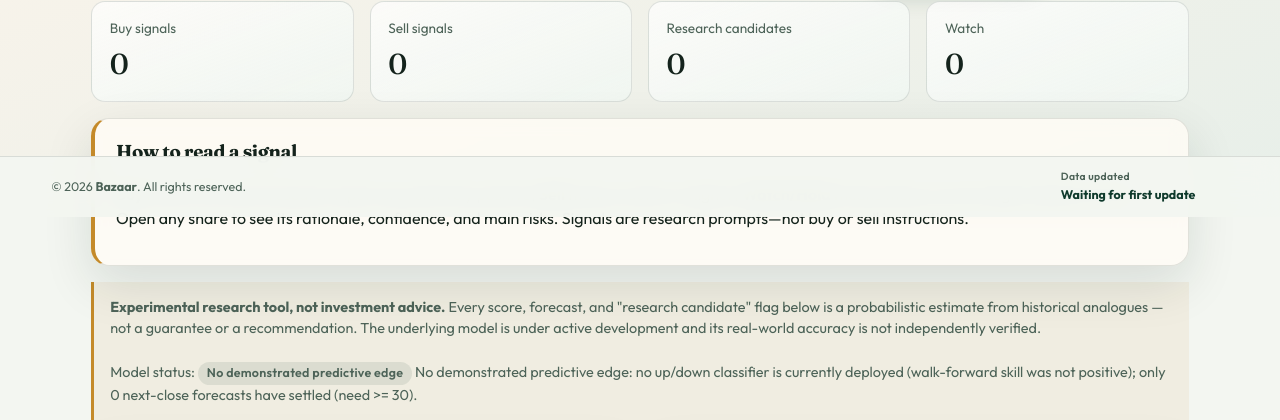
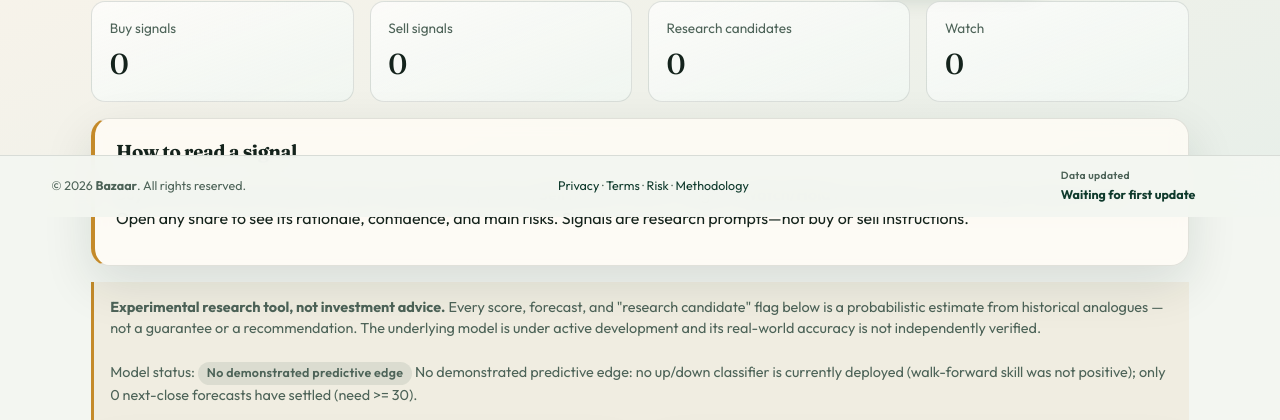
Before and after one commit to istiaque-bn/bazaar-market-analyzer, a Django app: page /dashboard/ in a window 1280 px wide. Shown: the part 583-1003 px from the top of the page. Run offline with Django 5.2, Linux system fonts and the light colour scheme; the visitor is signed in with stand-in values (Sample User, id 1); data comes from the database, SQL or seed files in the repository; data that the repository does not hold is empty; parts of the project's set-up code (start-up, migrations or seed data) failed here and were passed over.

Commit message:
Add public legal disclosures

```diff
--- a/market/urls.py
+++ b/market/urls.py
@@ -3,6 +3,7 @@ from django.urls import path
 from market import views
 
 urlpatterns = [
+    path("legal/<slug:slug>/", views.legal_page, name="legal_page"),
     path("", views.home, name="home"),
     path("dashboard/", views.dashboard, name="dashboard"),
     path("stocks/", views.stock_list, name="stock_list"),
--- a/market/views.py
+++ b/market/views.py
@@ -3,7 +3,7 @@ from django.contrib.auth.decorators import login_required
 from django.core.paginator import Paginator
 from django.db import transaction
 from django.db.models import Q
-from django.http import HttpResponse, JsonResponse
+from django.http import Http404, HttpResponse, JsonResponse
 from django.shortcuts import get_object_or_404, redirect, render
 from django.utils import timezone
 from django.views.decorators.http import require_POST
@@ -33,6 +33,24 @@ from market.views_dashboard import _dashboard_health_issue, dashboard, home  # n
 from market.portfolio_access import owned_portfolio as _owned_portfolio
 from notifications.forms import AlertRuleForm
 from notifications.models import Alert, AlertRule
+
+
+LEGAL_PAGES = {
+    "privacy": ("Privacy Policy", "Stock Bazaar collects only the account, portfolio, watchlist, feedback, and notification information needed to operate the service. We do not sell personal information. Contact stockbazex@gmail.com to request access, correction, or deletion, subject to legal and security retention needs."),
+    "terms": ("Terms of Service", "Stock Bazaar is an educational market-analysis service operated by Stock Monitoring. It does not provide brokerage, order execution, custody, or personalised investment advice. You remain solely responsible for investment decisions and compliance with applicable law."),
+    "risk": ("Risk Disclosure", "Capital-market investing can result in partial or total loss. Prices, forecasts, research signals, backtests, and model outputs are uncertain and may be wrong. Past performance, historical analysis, and simulated results do not guarantee future results."),
+    "conflicts": ("Conflict-of-Interest Disclosure", "Stock Bazaar does not execute trades or hold customer securities. If an operator, contributor, or affiliate has a material interest in a covered security or receives compensation connected to coverage, that conflict should be disclosed before publication."),
+    "methodology": ("Model Methodology", "Bazaar combines historical market data with technical indicators, historical analogues, and experimental machine-learning models. Models are evaluated against simpler baselines and may be disabled when live evidence is weak. Outputs are research estimates, not recommendations."),
+    "refunds": ("Refund Policy", "No paid plans or payment collection are currently active. Refunds are therefore not applicable. Any future paid product will publish its price, eligibility, cancellation, and refund terms before payment is accepted."),
+    "data": ("Market Data and Licensing Notice", "DSE/CSE data may be delayed, incomplete, or subject to source terms. Stock Bazaar is not affiliated with DSE, CSE, or BSEC. Before commercial redistribution or real-time data claims, Stock Bazaar must obtain the required written permissions or licences from the relevant exchange/data provider."),
+}
+
+
+def legal_page(request, slug):
+    page = LEGAL_PAGES.get(slug)
+    if page is None:
+        raise Http404("Policy page not found.")
+    return render(request, "market/legal.html", {"title": page[0], "body": page[1]})
 
 
 @admin_required
--- a/static/css/bazaar.css
+++ b/static/css/bazaar.css
@@ -605,6 +605,7 @@ body.nav-open { overflow: hidden; }
   left: 0;
   min-height: 3.8rem;
   display: flex;
+  flex-wrap: nowrap;
   align-items: center;
   justify-content: space-between;
   gap: 1rem;
@@ -616,11 +617,13 @@ body.nav-open { overflow: hidden; }
   font-size: .78rem;
 }
 .footer-copyright { margin: 0; }
-.footer-data-freshness {
+.site-footer .footer-data-freshness {
+  flex: 0 0 auto;
   min-width: 10.5rem;
   padding: .2rem 0;
   border: 0;
   background: transparent;
+  border-radius: 0;
 }
 @media (max-width: 600px) {
   .main { padding-bottom: 7.8rem; }
--- a/templates/base.html
+++ b/templates/base.html
@@ -9,7 +9,7 @@
   <link rel="preconnect" href="https://fonts.googleapis.com">
   <link rel="preconnect" href="https://fonts.gstatic.com" crossorigin>
   <link href="https://fonts.googleapis.com/css2?family=Fraunces:opsz,wght@9..144,500;9..144,700&family=Outfit:wght@300;400;500;600;700&display=swap" rel="stylesheet">
-  <link rel="stylesheet" href="/static/css/bazaar.css">
+  <link rel="stylesheet" href="/static/css/bazaar.css?v=footer-20260815">
   {% block extra_head %}{% endblock %}
 </head>
 <body>
@@ -237,6 +237,7 @@
 
   <footer class="site-footer">
     <p class="footer-copyright">© {% now "Y" %} <strong>Bazaar</strong>. {% translate "All rights reserved." %}</p>
+    <p class="footer-legal"><a href="{% url 'legal_page' 'privacy' %}">Privacy</a> · <a href="{% url 'legal_page' 'terms' %}">Terms</a> · <a href="{% url 'legal_page' 'risk' %}">Risk</a> · <a href="{% url 'legal_page' 'methodology' %}">Methodology</a></p>
     {% if user.is_authenticated %}
       <div class="market-data-freshness footer-data-freshness" title="Time of the most recent successful market-data fetch">
         <span class="market-data-freshness-label">{% translate "Data updated" %}</span>
--- /dev/null
+++ b/templates/market/legal.html
@@ -0,0 +1,5 @@
+{% extends "base.html" %}
+{% block title %}{{ title }}{% endblock %}
+{% block content %}
+<section class="panel legal-page"><h1>{{ title }}</h1><p>{{ body }}</p><p class="muted">Last updated: 16 August 2026 · Contact: <a href="mailto:stockbazex@gmail.com">stockbazex@gmail.com</a></p></section>
+{% endblock %}
```
